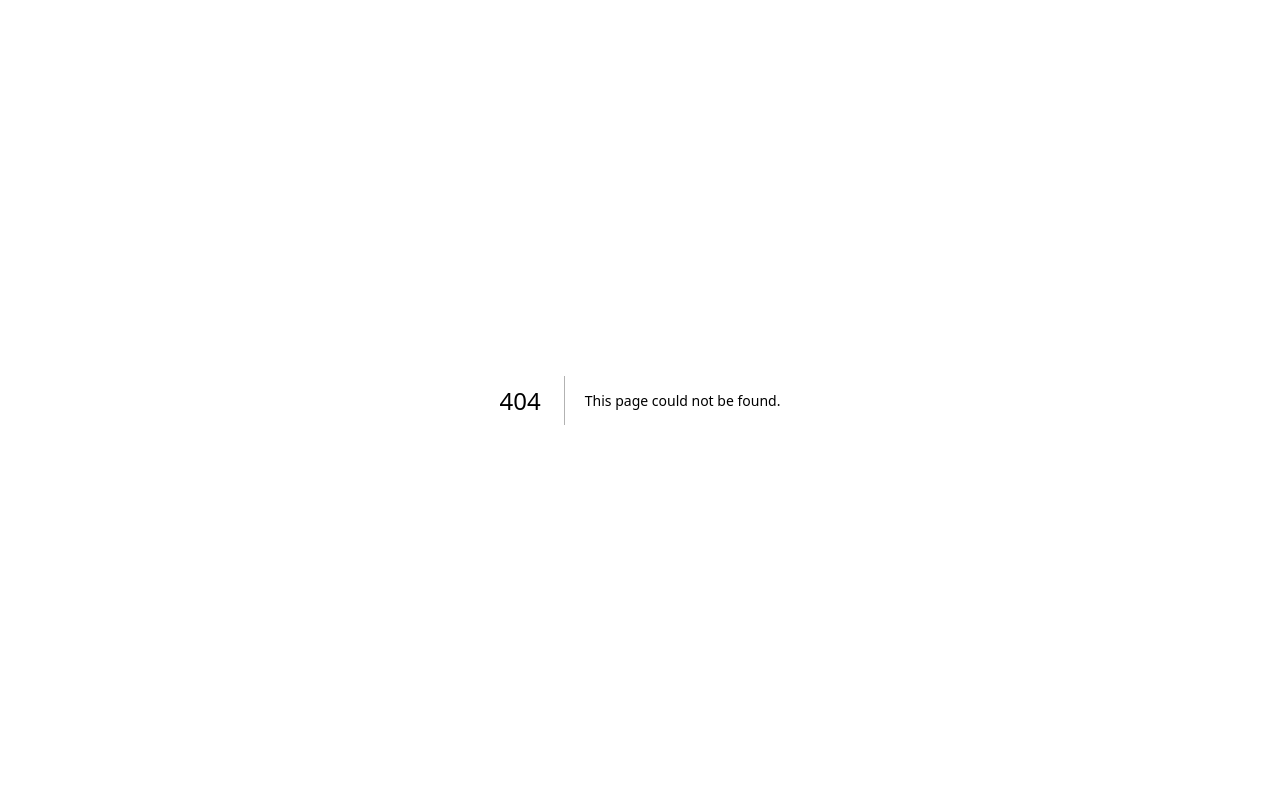
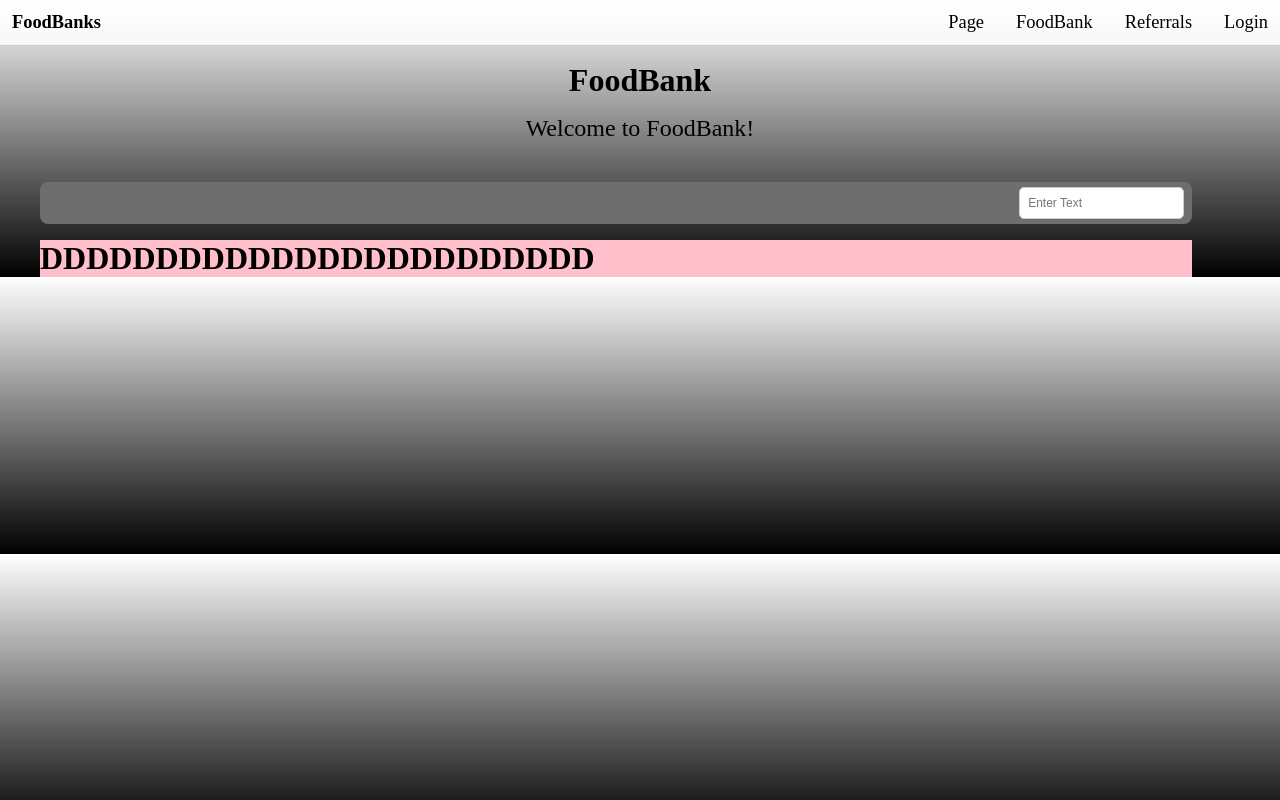
Before and after one commit to BNUFoodBank/foodbankweb, a Next.js app: page /FoodBank in a window 1280 px wide. Before the commit this address had no page. Built offline with nearby package versions, Linux system fonts and the light colour scheme.

Commit message:
Added FoodBank

```diff
--- /dev/null
+++ b/src/app/FoodBank/page.module.css
@@ -0,0 +1,75 @@
+.Wrapper {
+    font-family: "Cascadia Code";
+    color: black;
+}
+
+.Header {
+    text-align: center;
+    margin-top: 2vh;
+    font-size: 4vh;
+    font-weight: bold;
+}
+
+.UnderHeader {
+    font-size: 3vh;
+    margin-top: 2vh;
+    font-weight: lighter;
+}
+
+
+
+.FormContainer {
+    display: flex;
+    flex-direction: row; /* Updated to row for horizontal alignment */
+    align-items: center; /* or flex-start, flex-end, space-between, etc. */
+    font-size: 2vh;
+    margin-top: 5vh;
+
+}
+
+.FormContainer > * {
+    margin-right: 1vh;
+}
+
+.SearchWrapper {
+    background-color: #6e6e6e;
+    width: 90%;
+
+    margin-left: 5vh;
+    margin-bottom: 2vh;
+    border-radius: 1vh;
+}
+
+.SearchInput {
+    width: 15%;
+    height: 4vh;
+    padding: 1vh;
+    border: 1px solid #ccc;
+    border-radius: 5px;
+    margin-top: 5px;
+    margin-bottom: 5px;
+    margin-left: 85%;
+    font-size: 1.5vh;
+}
+
+.Button {
+    background-color: #28C76F;
+    color: white;
+    font-weight: bold;
+    border: none;
+    font-size: 1.5vh;
+    padding: 1.25vh;
+    border-radius: 1vh;
+    cursor: pointer;
+}
+
+.Button:hover {
+    background-color: #2bd377;
+}
+
+.SearchBox {
+    text-align: left;
+    margin-left: 5vh;
+    background-color: pink;
+    width: 90%;
+}
--- /dev/null
+++ b/src/app/FoodBank/page.tsx
@@ -0,0 +1,47 @@
+import React from 'react';
+import styles from '../Referrals/page.module.css';
+import {redirect} from 'next/navigation';
+import Navbar from "@/components/Navigation/Navbar";
+import Underline from "@/components/Home/Underline";
+import Footer from "@/components/Navigation/Footer";
+
+const HasRole = () => {
+    //Todo Logic for Roles
+  return true;
+};
+
+const FoodBank: React.FC = () => {
+    const userHasRole = HasRole();
+
+    if(!userHasRole) {
+        redirect("/")
+    }
+
+
+    return (
+        <div>
+            <Navbar />
+            <Underline />
+
+            <div className={styles.Wrapper}>
+            <div className={styles.Header}>FoodBank
+                <div className={styles.UnderHeader}>
+                    Welcome to FoodBank!
+                </div>
+
+                <div className={styles.SearchWrapper}>
+                <div className={styles.FormContainer}>
+                    <input className={styles.SearchInput} type="text" id="SearchBox" name="SearchBox" placeholder="Enter Text" />
+                </div>
+                </div>
+
+
+                <div className={styles.SearchBox}>
+                DDDDDDDDDDDDDDDDDDDDDDDD
+                </div>
+            </div></div>
+        </div>
+    );
+};
+
+export default FoodBank;
--- a/src/components/Navigation/Navbar.tsx
+++ b/src/components/Navigation/Navbar.tsx
@@ -4,6 +4,7 @@ import styles from './Navbar.module.css';
 const Navbar: React.FC = () => {
     const navLinks = [
         {href: '/', label: 'Page'},
+        {href: '/FoodBank', label: 'FoodBank'},
         {href: '/Referrals', label: 'Referrals'},
         {href: '/Auth/Login', label: 'Login'},
     ];
```
